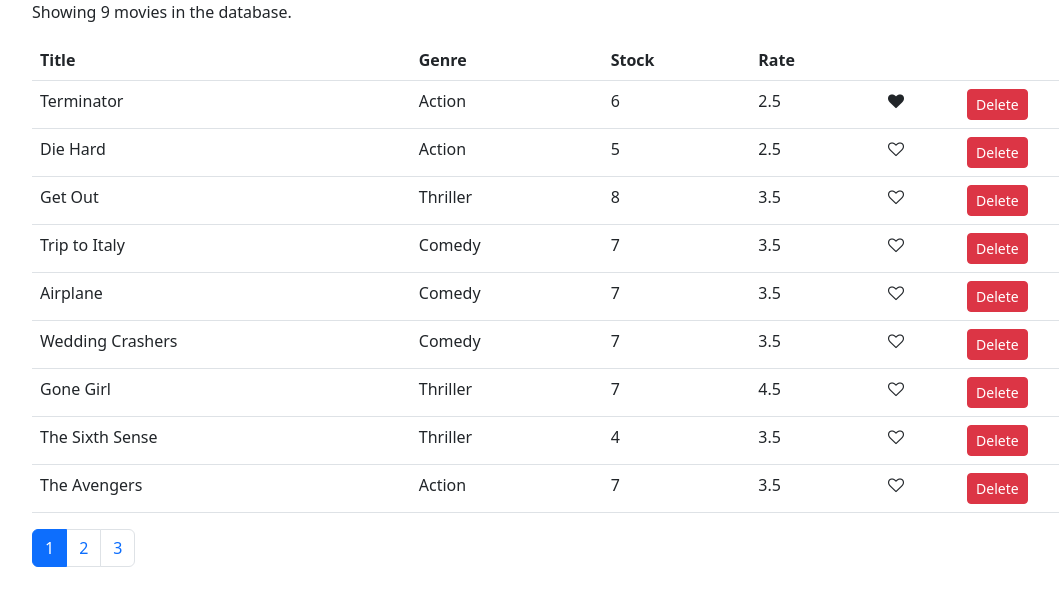
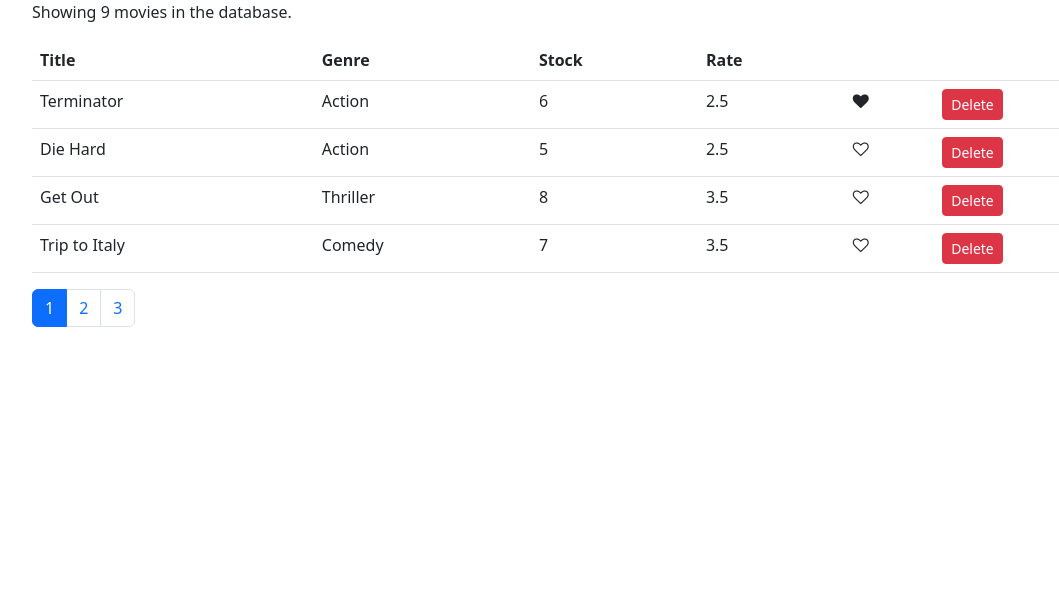
Before and after one commit to mukeshkr123/Vidly, a React (Create React App) app: page / in a window 1280 px wide. Shown: the top 606 px of the page, without its empty margins (50-1109 px from the left). Built offline with nearby package versions, Linux system fonts and the light colour scheme.

Commit message:
sorting of movies through pagenumber completed

```diff
--- a/package.json
+++ b/package.json
@@ -9,6 +9,7 @@
     "bootstrap": "^5.2.3",
     "font-awesome": "^4.7.0",
     "lodash": "^4.17.21",
+    "prop-types": "^15.8.1",
     "react": "^18.2.0",
     "react-dom": "^18.2.0",
     "react-scripts": "5.0.1",
--- a/src/components/Movies.jsx
+++ b/src/components/Movies.jsx
@@ -2,6 +2,7 @@
 import Like from "./common/Like";
 import { getMovies } from "../services/fakeMovieService";
 import Pagination from "./common/Pagination";
+import { Paginate } from "../utils/Paginate";
 
 class Movies extends Component {
   state = {
@@ -29,9 +30,11 @@
 
   render() {
     const { length: count } = this.state.movies;
-    const { pageSize, currentPage } = this.state;
+    const { pageSize, currentPage, movies: allmovies } = this.state;
 
     if (count === 0) return <p>There are no movies in the database.</p>;
+
+    const movies = Paginate(allmovies, currentPage, pageSize);
 
     return (
       <React.Fragment>
@@ -48,7 +51,7 @@
             </tr>
           </thead>
           <tbody>
-            {this.state.movies.map((movie) => (
+            {movies.map((movie) => (
               <tr key={movie._id}>
                 <td>{movie.title}</td>
                 <td>{movie.genre.name}</td>
--- /dev/null
+++ b/src/utils/Paginate.js
@@ -0,0 +1,6 @@
+import _ from "lodash";
+
+export function Paginate(items, pageNumber, pageSize) {
+  const startIndex = (pageNumber - 1) * pageSize;
+  return _(items).slice(startIndex).take(pageSize).value();
+}
```
Also changed, not shown: src/components/common/Pagination.jsx (+8 -1 lines), 1 other file (tests, documents, lock files or other folders).
